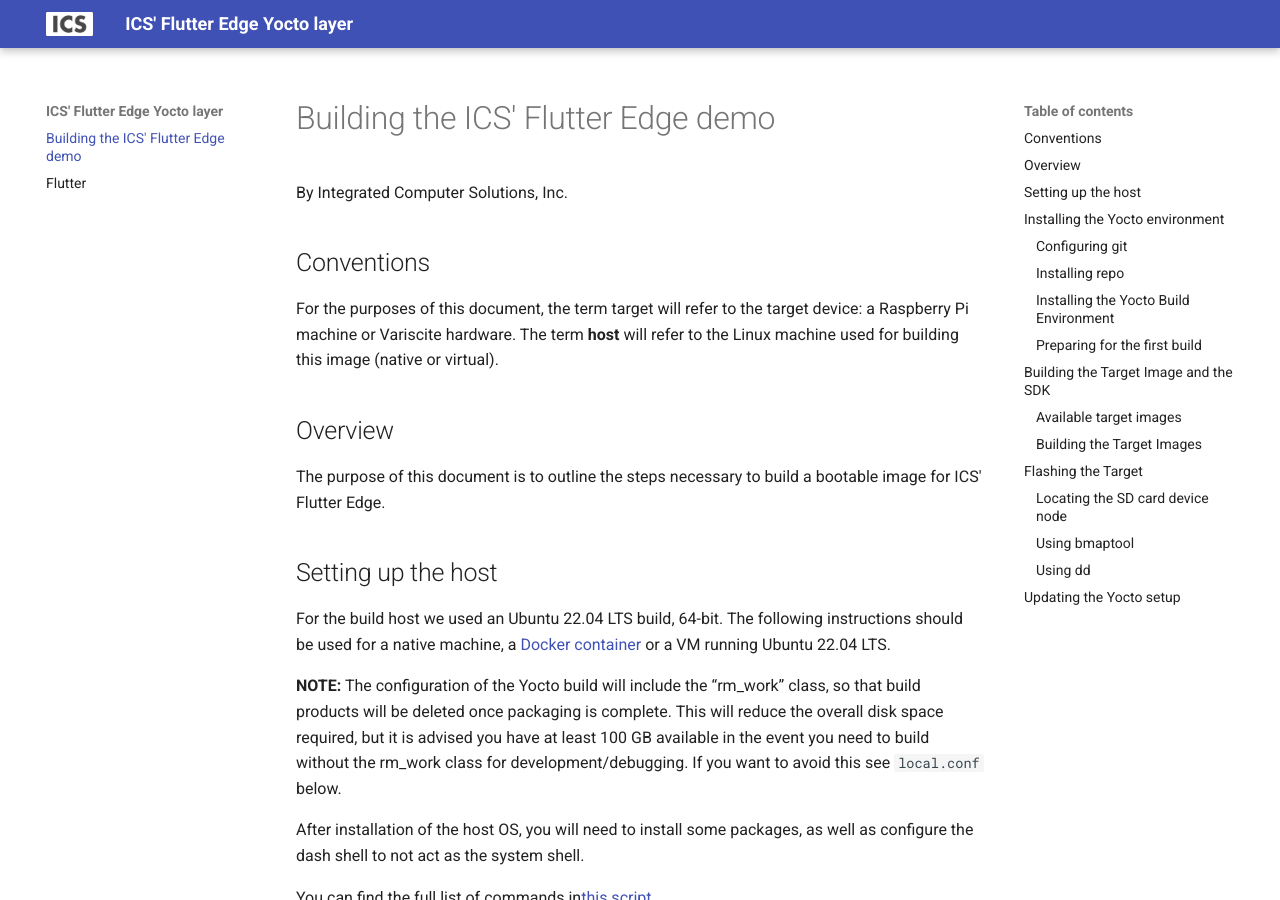
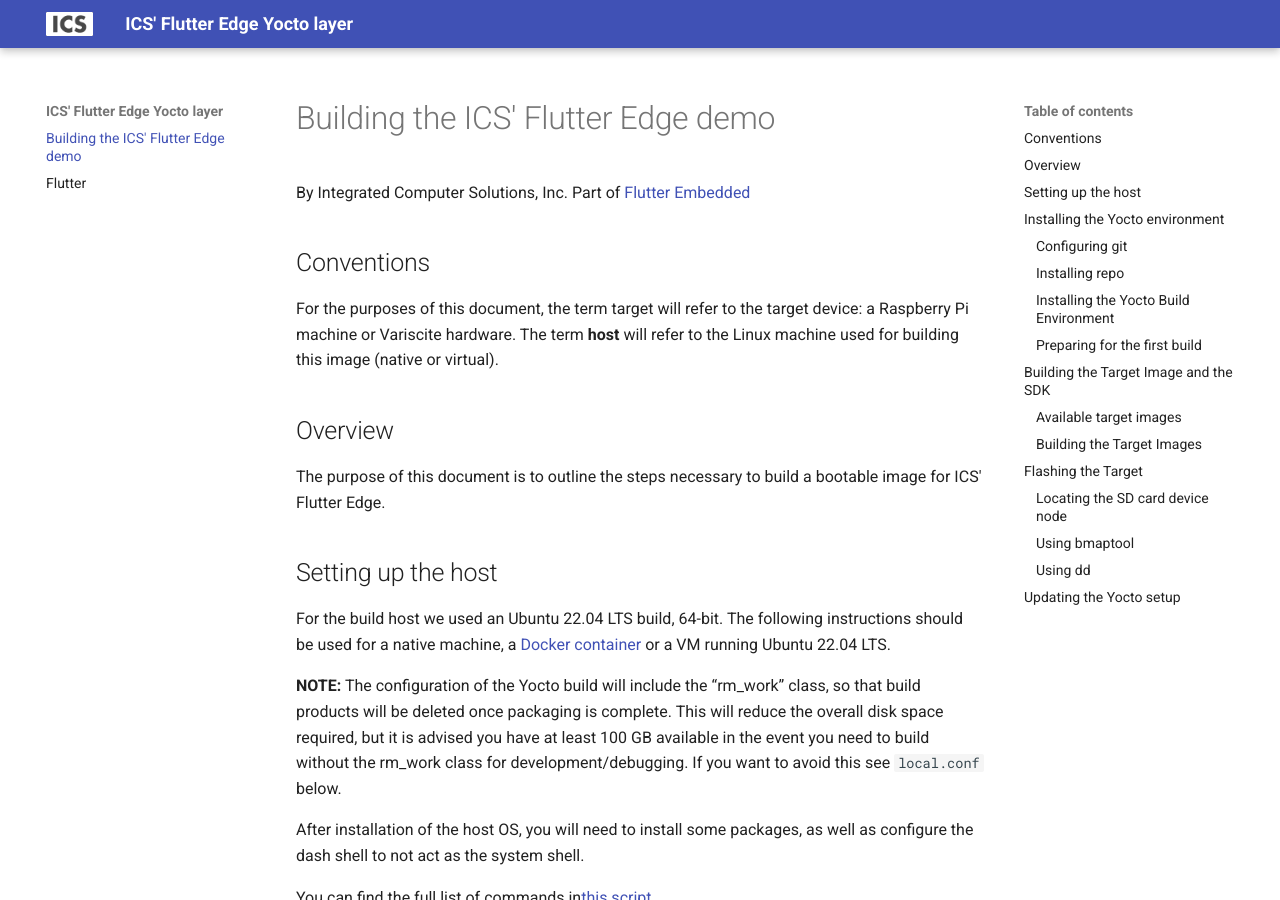
Before and after one commit to githubics/meta-ics-flutter-edge, an MkDocs documentation site: the page built from doc/docs/index.md, in a window 1280 px wide and 900 px high. Built offline with MkDocs 1.6.1 and Material for MkDocs 9.7.7, drawn with Linux system fonts in a browser that asks for light colours.

Commit message:
Add links to flutter-embedded.com

```diff
--- a/doc/docs/index.md
+++ b/doc/docs/index.md
@@ -1,6 +1,6 @@
 # Building the ICS' Flutter Edge demo
 
-By Integrated Computer Solutions, Inc.
+By Integrated Computer Solutions, Inc. Part of [Flutter Embedded](https://www.flutter-embedded.com/)
 
 ## Conventions
 
```
Also changed, not shown: README.md.
